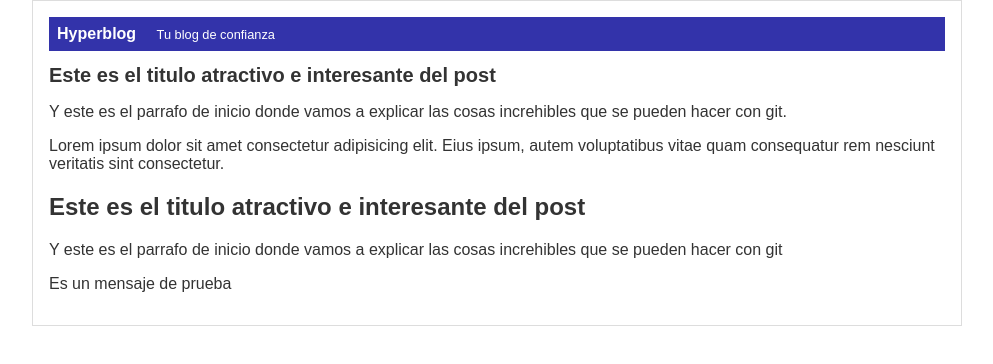
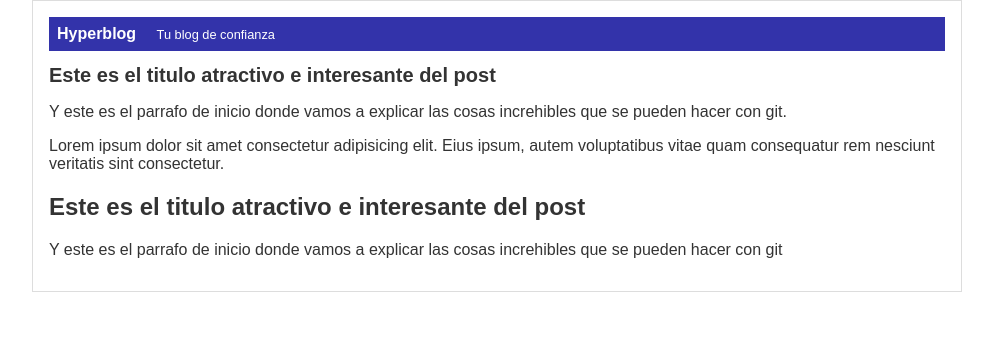
Before and after one commit to CristhianDeValera/HyperBlog, a plain HTML site: page index.html in a window 1280 px wide. Shown: the whole page, without its empty margins (143-1136 px from the left). Drawn offline with Linux system fonts and the light colour scheme.

Commit message:
Elimine el mensaje de prueba

```diff
--- a/index.html
+++ b/index.html
@@ -21,7 +21,6 @@
             <p>Lorem ipsum dolor sit amet consectetur adipisicing elit. Eius ipsum, autem voluptatibus vitae quam consequatur rem nesciunt veritatis sint consectetur.</p>
             <h2>Este es el titulo atractivo e interesante del post</h2>
             <p>Y este es el parrafo de inicio donde vamos a explicar las cosas increhibles que se pueden hacer con git</p>
-            <p>Es un mensaje de prueba</p>
         </div>
     </div>
 </body>
```
